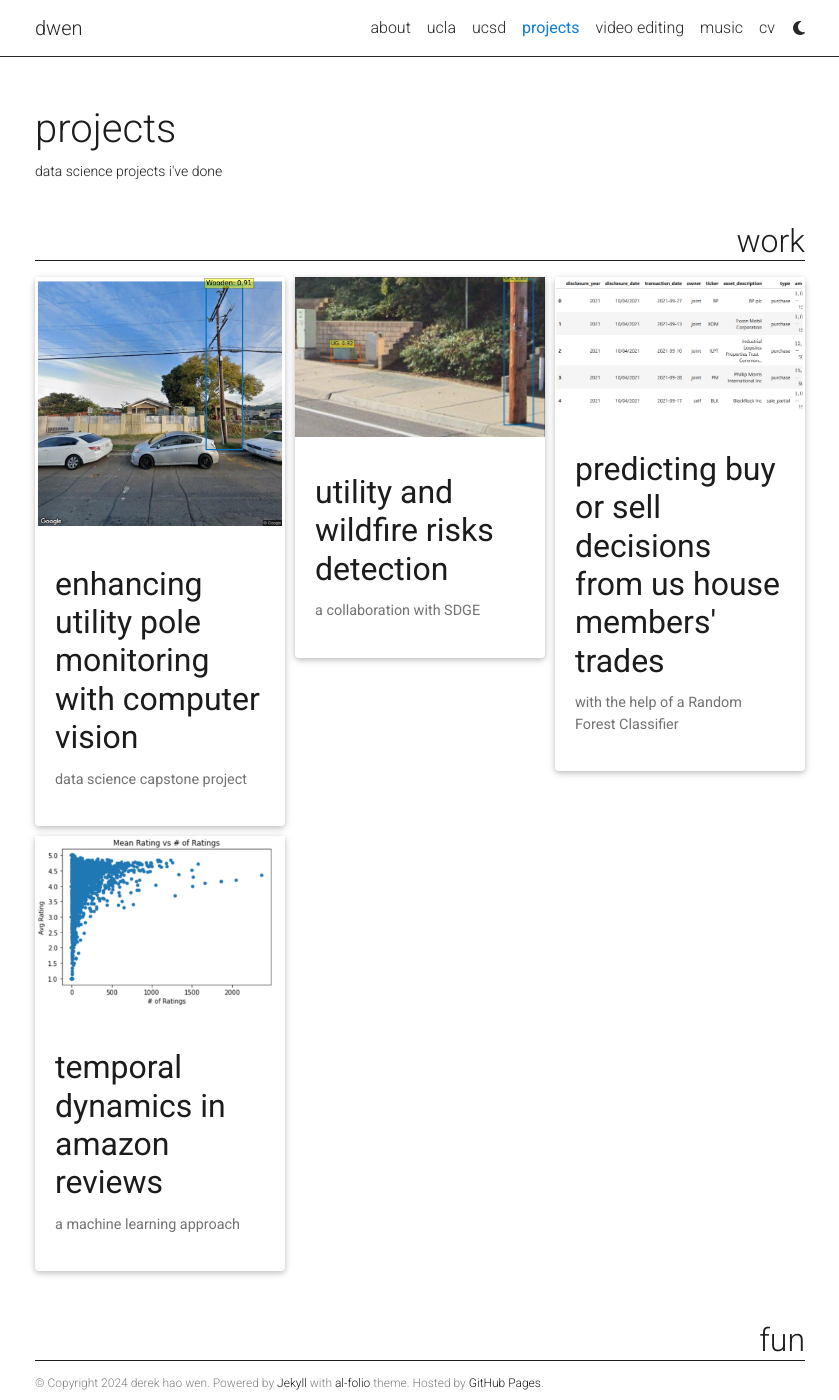
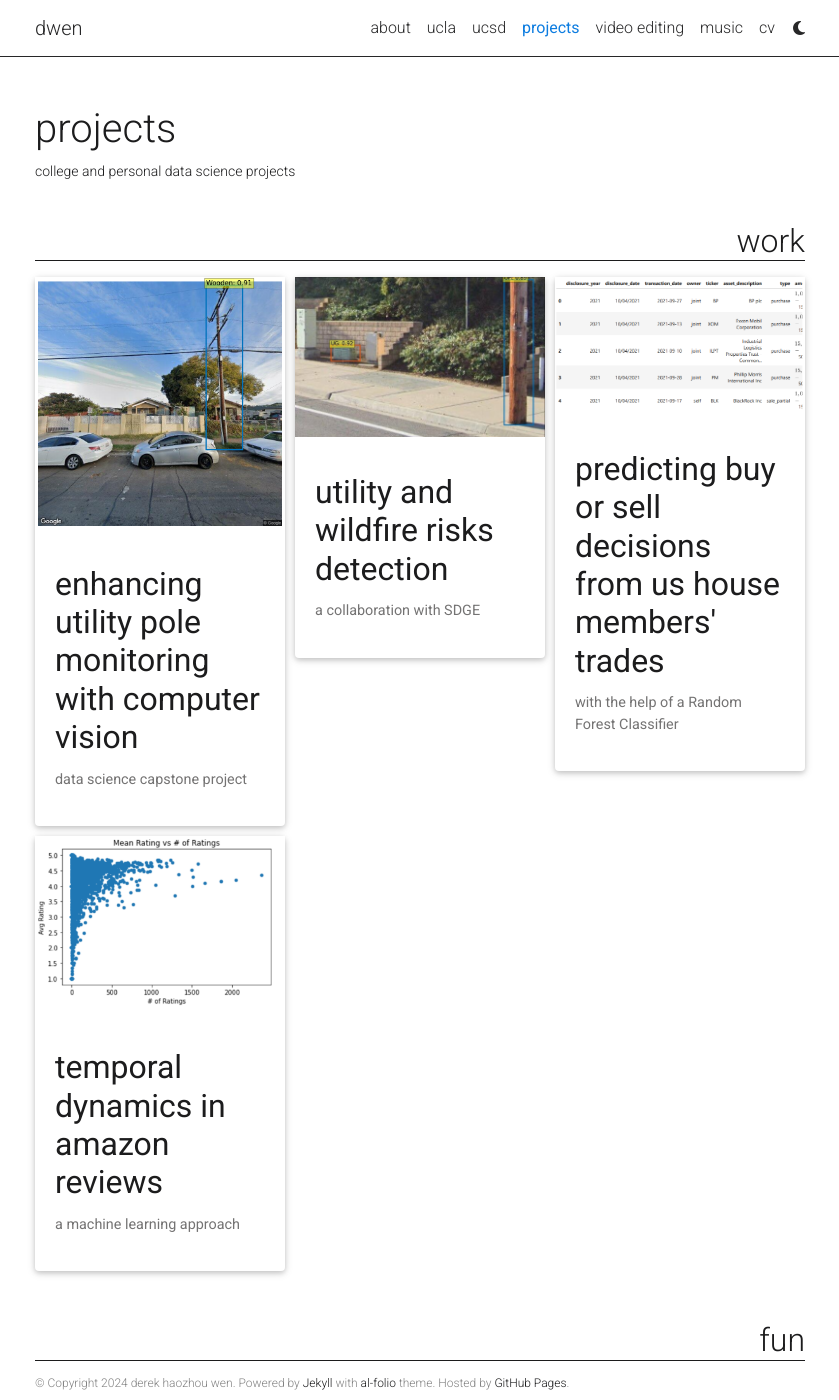
Before and after one commit to Derek-Wen/Derek-Wen.github.io, a Jekyll site: the page built from _pages/projects.md, in a window 1280 px wide and 1400 px high. Shown: the whole window, without its empty margins (220-1059 px from the left). Built offline with Jekyll 4.4.1, drawn with Linux system fonts in a browser that asks for light colours; full-size pictures stand in for the smaller copies a plugin makes; comment, search, counter and statistics services are not loaded; a style sheet for code colours, icons or effects is not loaded.

Commit message:
fixed emial and made small changes elsewhere

```diff
--- a/_config.yml
+++ b/_config.yml
@@ -4,9 +4,9 @@
 
 title: dwen # the website title (if blank, full name will be used instead)
 first_name: derek
-middle_name: hao
+middle_name: haozhou
 last_name: wen
-email: derek.hz.wen@.com
+email: derek.hz.wen@gmail.com
 description: > # the ">" symbol means to ignore newlines until "footer_text:"
   personal website of derek wen
 footer_text: >
@@ -66,7 +66,7 @@
 # Social integration
 # -----------------------------------------------------------------------------
 
-github_username: # your GitHub user name
+github_username: Derek-Wen # your GitHub user name
 gitlab_username: # your GitLab user name
 x_username: Airikan_ # your X handle
 mastodon_username: # your mastodon instance+username in the format instance.tld/@username
--- a/_pages/projects.md
+++ b/_pages/projects.md
@@ -2,7 +2,7 @@
 layout: page
 title: projects
 permalink: /projects/
-description: data science projects i've done
+description: college and personal data science projects
 nav: true
 nav_order: 3
 display_categories: [work, fun]
--- a/_sass/_themes.scss
+++ b/_sass/_themes.scss
@@ -55,8 +55,8 @@
   --global-theme-color: #{$cyan-color};
   --global-hover-color: #{$cyan-color};
   --global-hover-text-color: #{$white-color};
-  --global-footer-bg-color: #{$grey-color-light};
-  --global-footer-text-color: #{$grey-color-light};
+  --global-footer-bg-color: #{$grey-color-dark};
+  --global-footer-text-color: #{$white-color};
   --global-footer-link-color: #{$white-color};
   --global-distill-app-color: #{$grey-color-light};
   --global-divider-color: #{$grey-color-light};
```
Also changed, not shown: _pages/music.md (+1 -1 lines).
